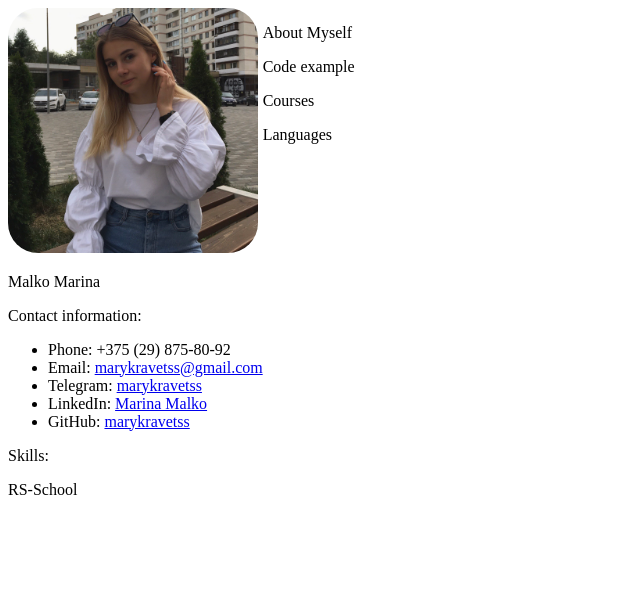
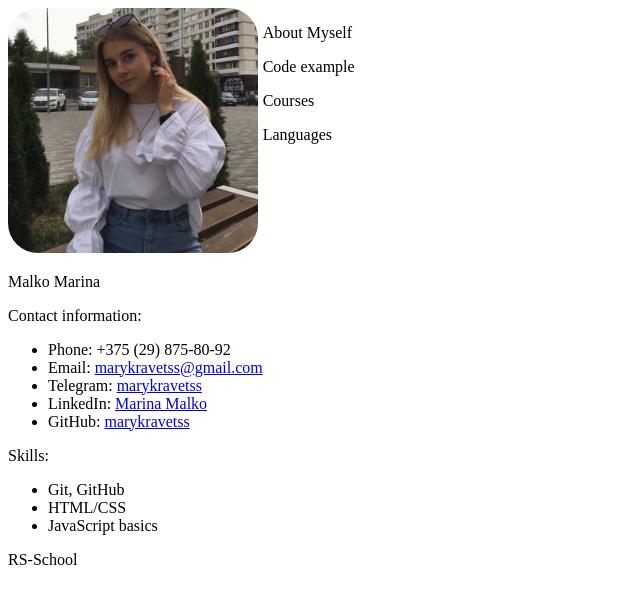
Before and after one commit to marykravetss/rsschool-cv, a plain HTML site: page index.html in a window 1280 px wide. Shown: the whole page, without its empty margins (0-640 px from the left). Drawn offline with Linux system fonts and the light colour scheme.

Commit message:
feat: add a list with skill

```diff
--- a/index.html
+++ b/index.html
@@ -29,6 +29,11 @@
                 </section>
                 <section class="skills">
                     <p class="headerSkills">Skills:</p>
+                    <ul>
+                        <li>Git, GitHub</li>
+                        <li>HTML/CSS</li>
+                        <li>JavaScript basics</li>
+                    </ul>
                 </section>
             </div>
 
```
